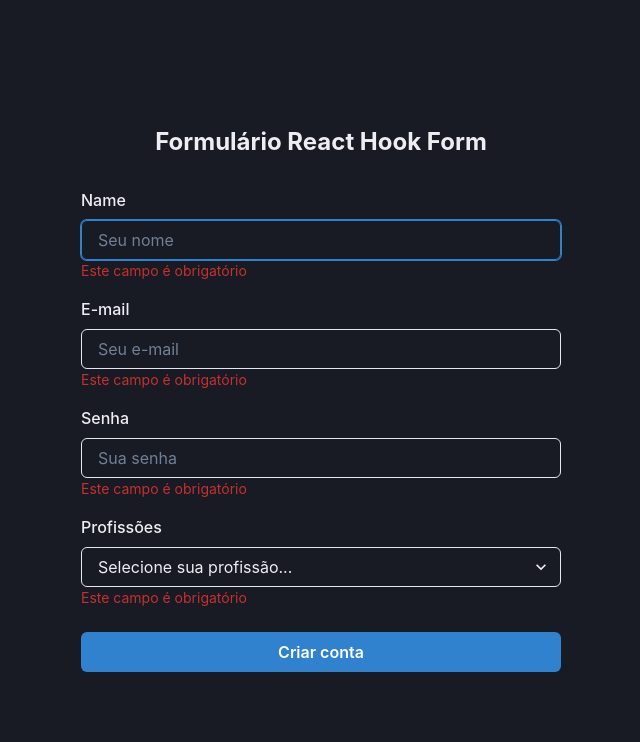
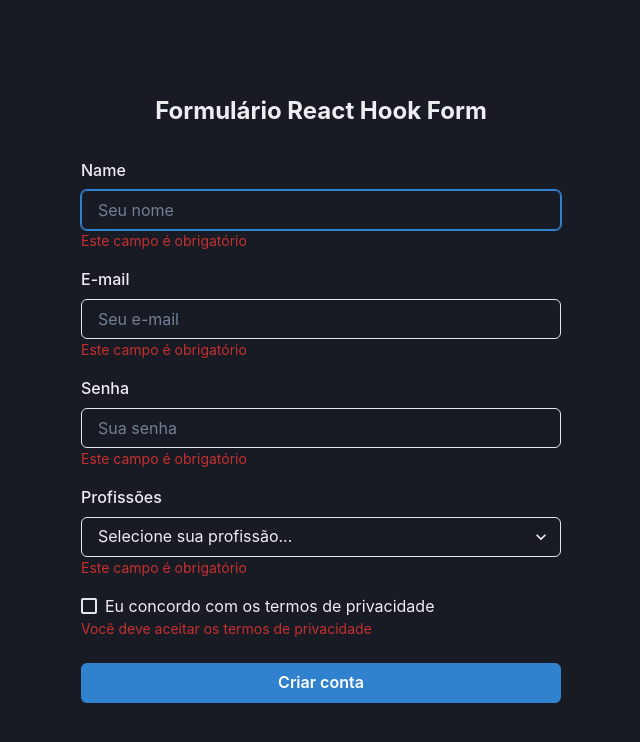
Before and after one commit to moutinhofuturedev/Good-Form, a Next.js app: page / in a window 1280 px wide. Both pictures are taken after a click on the button "Criar conta". Shown: the top 742 px of the page, without its empty margins (319-959 px from the left). Built offline with nearby package versions, Linux system fonts and the light colour scheme.

Commit message:
feat: adiciona checkbox de termos de privacidade

```diff
--- a/src/components/Form.tsx
+++ b/src/components/Form.tsx
@@ -1,4 +1,4 @@
-import { Button, Center, Flex, FormControl, FormLabel, Heading, Input, Select, Text, VStack } from "@chakra-ui/react";
+import { Button, Center, Checkbox, Flex, FormControl, FormLabel, Heading, Input, Select, Text, VStack } from "@chakra-ui/react";
 import { useState } from "react";
 import { useForm } from "react-hook-form";
 
@@ -6,6 +6,7 @@ interface FormData {
     name: string
     email: string;
     password: string;
+    privacyTerms: string
     profession: string;
 }
 
@@ -14,6 +15,7 @@ export function Form() {
         name: '',
         email: '',
         password: '',
+        privacyTerms: '',
         profession: '',
     })
     const { register, handleSubmit, formState: { errors } } = useForm<FormData>()
@@ -22,6 +24,7 @@ export function Form() {
             name: data.name,
             email: data.email,
             password: data.password,
+            privacyTerms: data.privacyTerms,
             profession: data.profession
         })
     }
@@ -31,19 +34,19 @@ export function Form() {
             <Heading as="h2" mb="2rem" fontSize="2xl">Formulário React Hook Form</Heading>
             <FormControl minW="30rem">
                 <FormLabel>Name</FormLabel>
-                <Input type="text" id="name" placeholder="Seu nome" {...register("name", { required: true })}/>
+                <Input type="text" id="name" placeholder="Seu nome" {...register("name", { required: true })} />
                 {errors.name?.type === "required" && (
                     <Text color="red.600" fontSize="sm">Este campo é obrigatório</Text>
                 )}
 
                 <FormLabel mt="1rem">E-mail</FormLabel>
-                <Input type="email" id="email" placeholder="Seu e-mail" {...register("email", { required: true })}/>
+                <Input type="email" id="email" placeholder="Seu e-mail" {...register("email", { required: true })} />
                 {errors.email?.type === "required" && (
                     <Text color="red.600" fontSize="sm">Este campo é obrigatório</Text>
                 )}
 
                 <FormLabel mt="1rem">Senha</FormLabel>
-                <Input type="password" id="password" placeholder="Sua senha" {...register("password", { required: true , minLength: 10 })}/>
+                <Input type="password" id="password" placeholder="Sua senha" {...register("password", { required: true, minLength: 10 })} />
                 {errors.password?.type === "required" && (
                     <Text color="red.600" fontSize="sm">Este campo é obrigatório</Text>
                 )}
@@ -62,6 +65,12 @@ export function Form() {
                 {errors.profession?.type === "validate" && (
                     <Text color="red.600" fontSize="sm">Este campo é obrigatório</Text>
                 )}
+                <Checkbox mt="1rem" {...register("privacyTerms", { validate: (value) => value === "true" })}>
+                  Eu concordo com os termos de privacidade
+                </Checkbox>
+                {errors.privacyTerms?.type === "validate" && (
+                    <Text color="red.600" fontSize="sm">Você deve aceitar os termos de privacidade</Text>
+                )}
                 <Center mt="1.5rem">
                     <Button colorScheme="blue" w="100%" onClick={() => handleSubmit(OnSubmit)()}>
                         Criar conta
```
